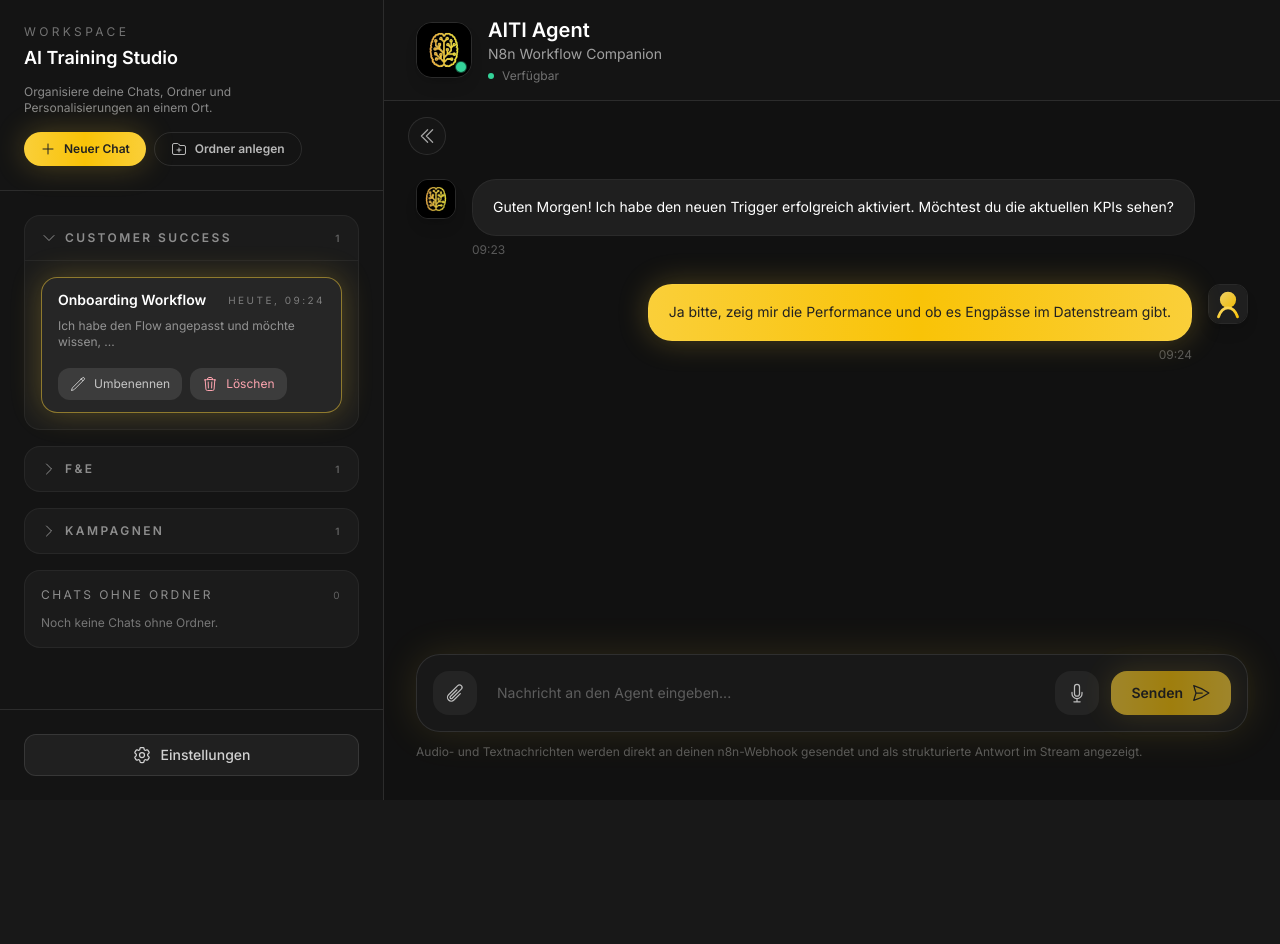
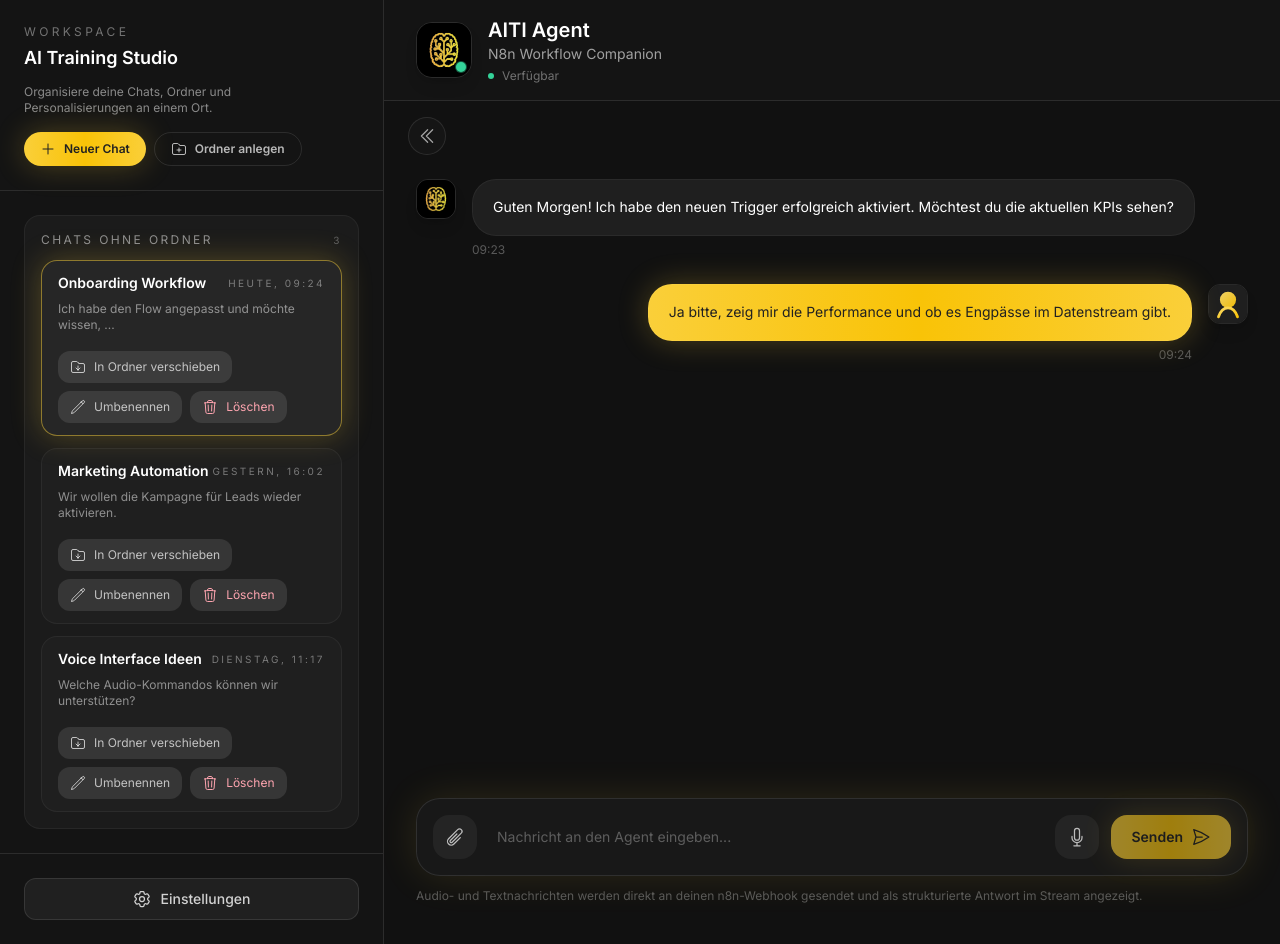
Before and after one commit to LiLoLama/aiti-agent, a React (Vite) app: page / in a window 1280 px wide. Before the commit the page ends 800 px from the top, so only its background shows below. Built offline with nearby package versions, Linux system fonts and the light colour scheme.

Commit message:
Remove default sample chat folders

```diff
--- a/src/data/sampleChats.ts
+++ b/src/data/sampleChats.ts
@@ -29,7 +29,6 @@ export const sampleChats: Chat[] = [
   {
     id: '1',
     name: 'Onboarding Workflow',
-    folder: 'Customer Success',
     lastUpdated: 'Heute, 09:24',
     preview: 'Ich habe den Flow angepasst und möchte wissen, ...',
     messages: [
@@ -52,7 +51,6 @@ export const sampleChats: Chat[] = [
   {
     id: '2',
     name: 'Marketing Automation',
-    folder: 'Kampagnen',
     lastUpdated: 'Gestern, 16:02',
     preview: 'Wir wollen die Kampagne für Leads wieder aktivieren.',
     messages: [
@@ -74,7 +72,6 @@ export const sampleChats: Chat[] = [
   {
     id: '3',
     name: 'Voice Interface Ideen',
-    folder: 'F&E',
     lastUpdated: 'Dienstag, 11:17',
     preview: 'Welche Audio-Kommandos können wir unterstützen?',
     messages: [
@@ -95,5 +92,3 @@ export const sampleChats: Chat[] = [
     ]
   }
 ];
-
-export const chatFolders = ['Alle Chats', 'Customer Success', 'Kampagnen', 'F&E'];
```
